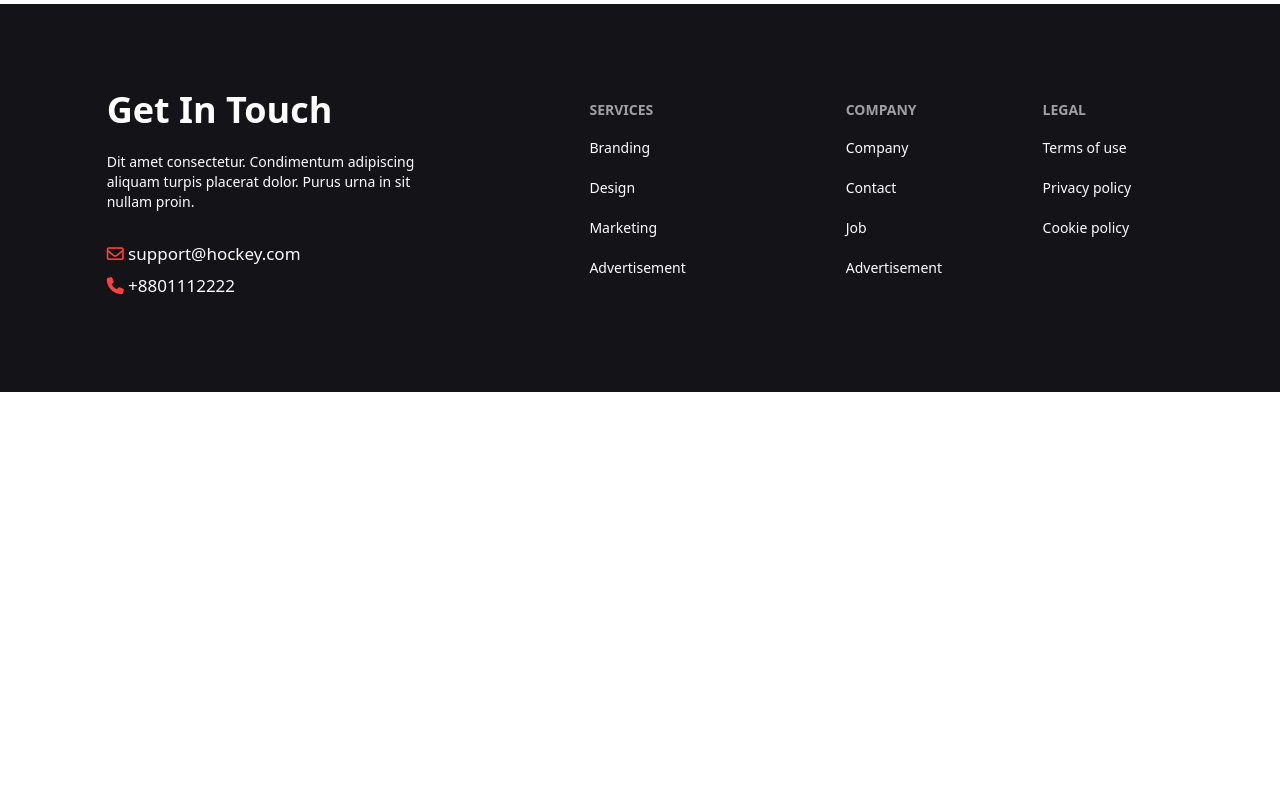
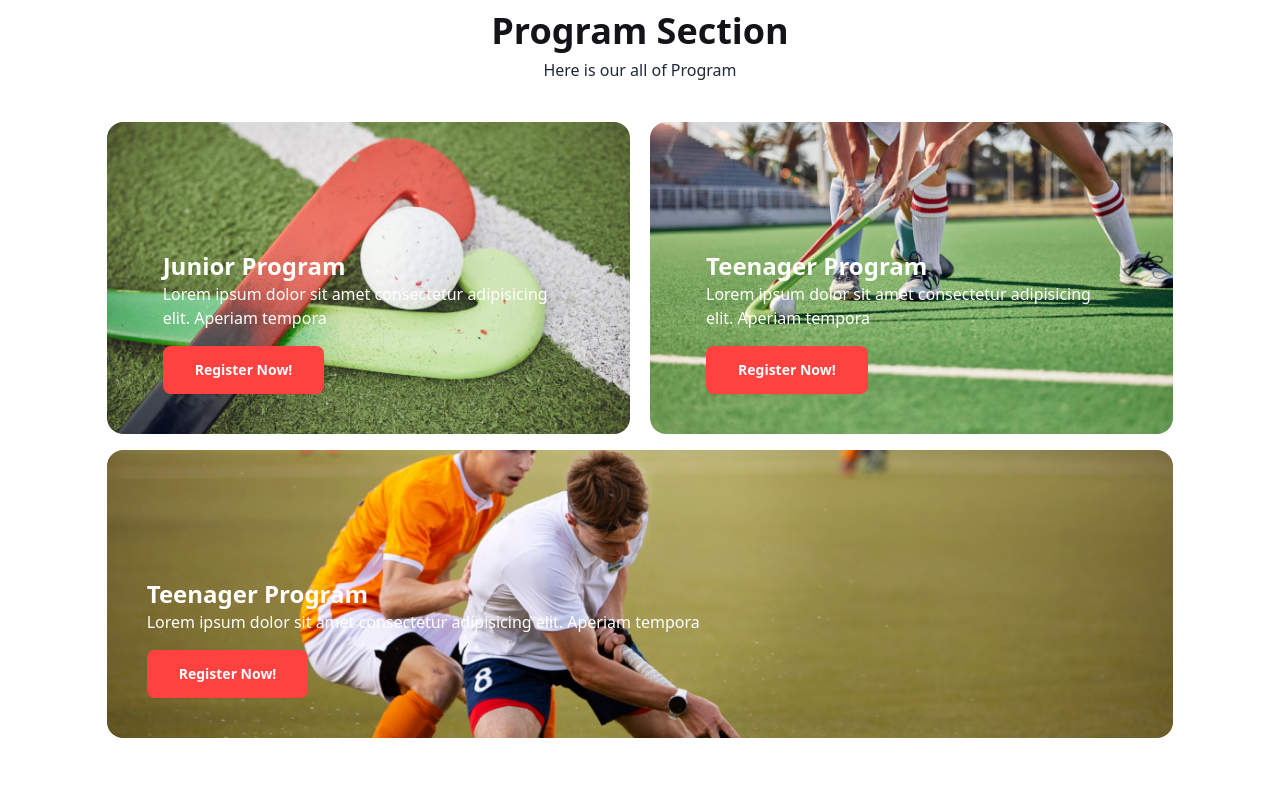
Before and after one commit to mardiaakter/Hockeys-website, a plain HTML site: page index.html in a window 1280 px wide. Shown: the part 1178-1980 px from the top of the page. Before the commit the page ends 1570 px from the top, so only its background shows below. Drawn offline with nearby package versions, Linux system fonts and the light colour scheme.

Commit message:
Program section complete

```diff
--- a/index.html
+++ b/index.html
@@ -115,6 +115,31 @@
                 </div>
             </div>
         </section>
+        <section class="pb-20">
+            <div class="title text-center">
+                <h1 class="text-[#131318] text-[22px] lg:text-[36px] font-bold">Program Section</h1>
+                <p class="text-[rgba(19, 19, 24, 0.60)] text-[14px] lg:text-[16px] lg:w-[600px] mx-auto">Here is our all of Program</p>
+            </div>
+            <div class="mt-10">
+                <div class="md:flex gap-5 text-white">
+                    <div class="pt-32 px-14 pb-10  bg-cover bg-no-repeat rounded-2xl" style="background-image: url(../images/2.png);">
+                        <h1 class="text-2xl font-bold">Junior Program</h1>
+                        <p>Lorem ipsum dolor sit amet consectetur adipisicing elit. Aperiam tempora</p>
+                        <button class="btn bg-[#FF4240] text-white px-8 mt-4 border-none">Register Now!</button>
+                    </div>
+                    <div class="mt-4 md:mt-0 pt-32 pb-10  bg-cover px-14 bg-no-repeat rounded-2xl" style="background-image: url(../images/3.png);">
+                        <h1 class="text-2xl font-bold">Teenager Program</h1>
+                        <p>Lorem ipsum dolor sit amet consectetur adipisicing elit. Aperiam tempora</p>
+                        <button class="btn bg-[#FF4240] text-white px-8 mt-4 border-none">Register Now!</button>
+                    </div>
+                </div>
+                <div class="mt-4 pt-32 px-10 pb-10  bg-cover bg-no-repeat rounded-2xl text-white" style="background-image: url(../images/4.png);">
+                    <h1 class="text-2xl font-bold">Teenager Program</h1>
+                    <p>Lorem ipsum dolor sit amet consectetur adipisicing elit. Aperiam tempora</p>
+                    <button class="btn bg-[#FF4240] text-white px-8 mt-4 border-none">Register Now!</button>
+                </div>
+            </div>
+        </section>
     </main>
     <section class="bg-[#131318]">
         <footer class="footer w-10/12 mx-auto py-24 text-white ">
```
